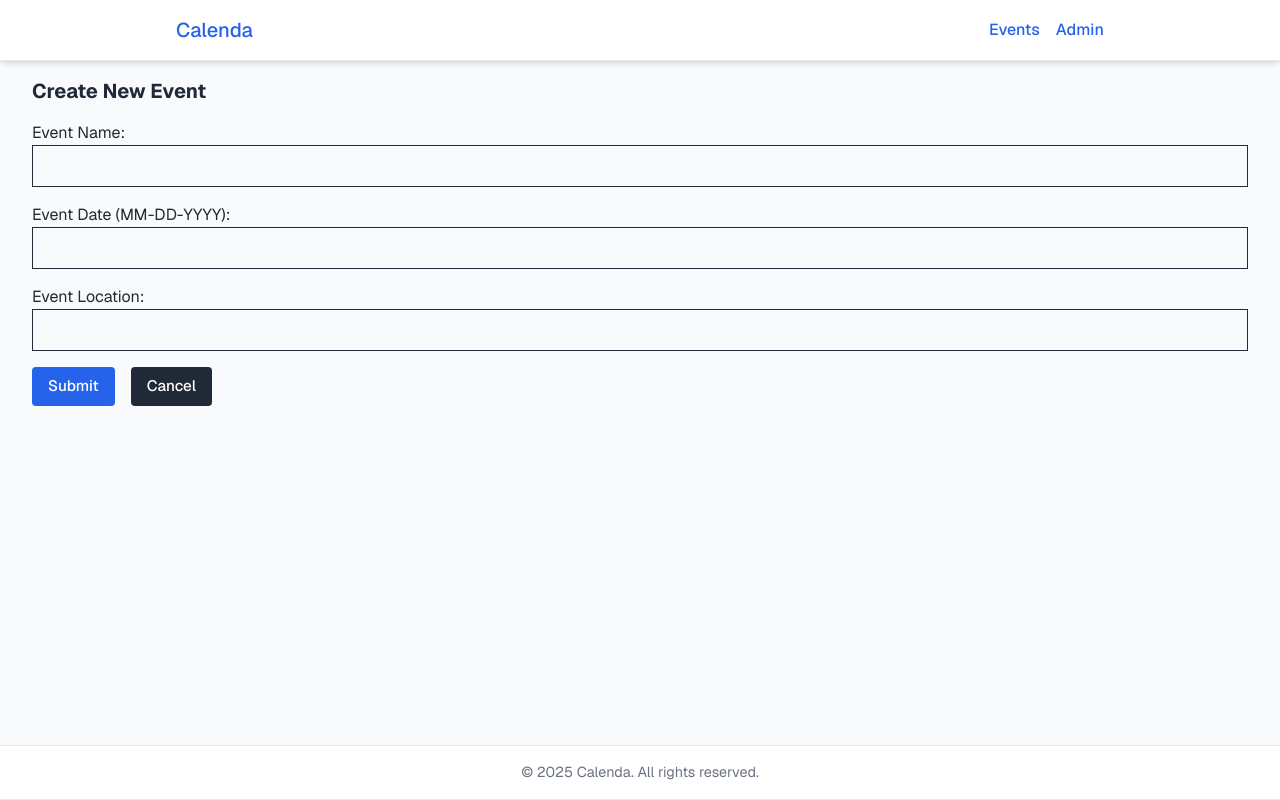
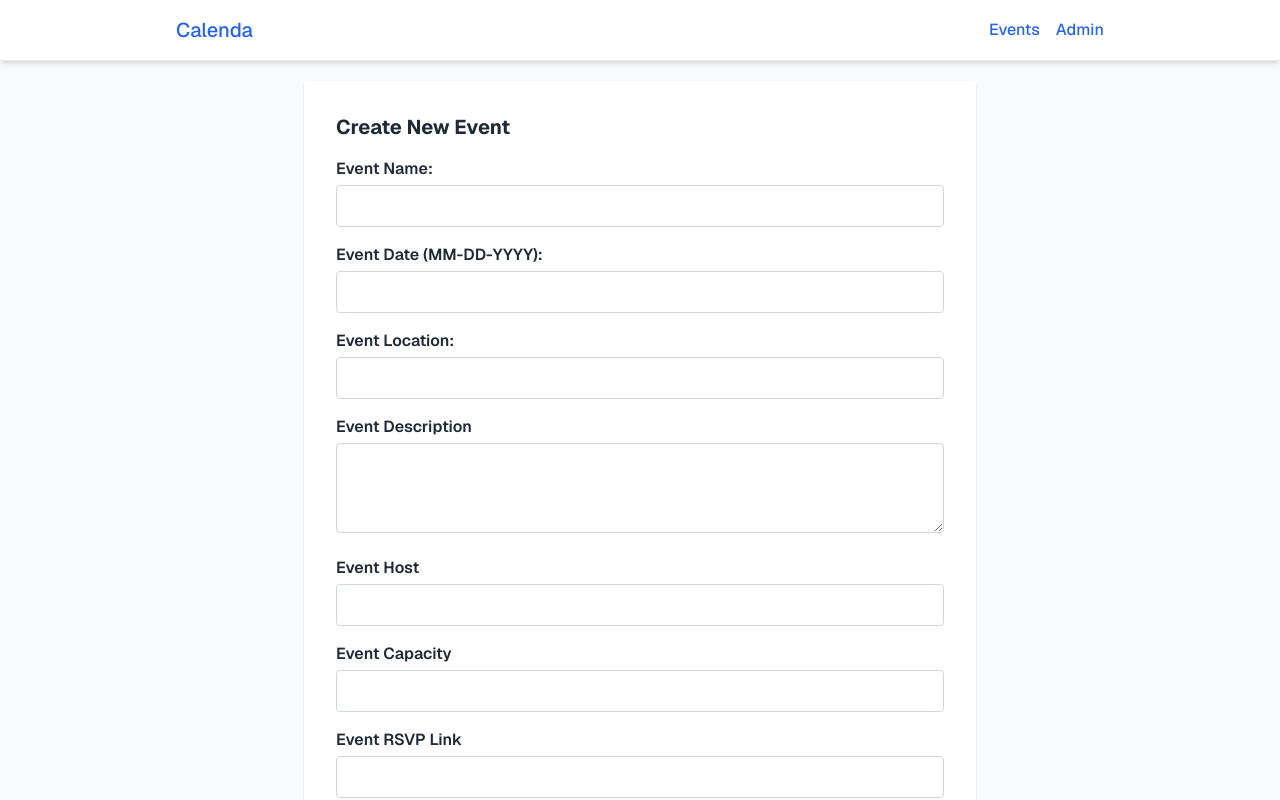
Before and after one commit to kndubois/Calenda, a Next.js app: page /admin/create in a window 1280 px wide. Shown: the top 800 px of the page. Built offline with nearby package versions, Linux system fonts and the light colour scheme.

Commit message:
updating events

```diff
--- a/db.json
+++ b/db.json
@@ -35,10 +35,10 @@
       "event_name": "Product Launch",
       "event_date": "07-10-2025",
       "event_location": "San Francisco",
-      "description": "Join us for the unveiling of our newest product line.",
-      "host": "Elena White, VP of Product",
-      "capacity": 150,
-      "rsvp_link": "https://example.com/rsvp"
+      "event_description": "Join us for the unveiling of our newest product line",
+      "event_host": "Elena White, VP of Product",
+      "event_capacity": "150",
+      "event_rsvp_link": "https://example.com/rsvp"
     }
   ]
 }
--- a/src/app/admin/create/page.js
+++ b/src/app/admin/create/page.js
@@ -8,6 +8,10 @@ export default function CreateEventForm() {
   const [eventName, setEventName] = useState('');
   const [eventDate, setEventDate] = useState('');
   const [eventLocation, setEventLocation] = useState('');
+  const [eventDescription, setEventDescription] = useState('');
+  const [eventHost, setEventHost] = useState('');
+  const [eventCapacity, setEventCapacity] = useState('');
+  const [eventRsvpLink, setEventRsvpLink] = useState('');
   const [isSubmitting, setIsSubmitting] = useState(false);
   const [errors, setErrors] = useState([]);
   const router = useRouter();
@@ -35,6 +39,19 @@ export default function CreateEventForm() {
 
     if (location.length < 3 || location.length > 30) {
         validationErrors.push('Location must be between 3 and 30 characters.');
+    }
+
+    if (eventLocation.length < 3 || eventLocation.length > 30) {
+        validationErrors.push('Location must be between 3 and 30 characters.');
+    }
+
+
+    if (eventCapacity && (isNaN(eventCapacity) || eventCapacity <= 0)) {
+        validationErrors.push('Capacity must be a positive number.');
+    }
+
+    if (eventRsvpLink && !/^https?:\/\/.+/.test(eventRsvpLink)) {
+        validationErrors.push('RSVP link must be a valid URL starting with http:// or https://');
     }
 
     return validationErrors;
@@ -66,6 +83,10 @@ export default function CreateEventForm() {
         event_name: eventName,
         event_date: eventDate,
         event_location: eventLocation,
+        event_description: eventDescription,
+        event_host: eventHost,
+        event_capacity: eventCapacity,
+        event_rsvp_link: rsvpLink,
     };
 
     await fetch('http://localhost:4000/events', {
@@ -79,7 +100,7 @@ export default function CreateEventForm() {
   };
 
   return (
-    <div className="p-4">
+    <div className="max-w-2xl mx-auto bg-white p-8 rounded shadow mt-5 mb-5">
         <h2 className="text-xl font-bold mb-4">Create New Event</h2>
         {errors.length > 0 && (
             <ul className="mb-4 text-red-600 list-disc list-inside">
@@ -90,38 +111,81 @@ export default function CreateEventForm() {
         )}
 
         <form onSubmit={handleSubmit} className="space-y-4">
+
             <div>
-                <label className="block">Event Name:</label>
+                <label className="block font-semibold mb-1">Event Name:</label>
                 <input
                     type="text"
                     value={eventName}
                     onChange={(e) => setEventName(e.target.value)}
-                    className="border p-2 w-full"
+                    className="border border-gray-300 rounded p-2 w-full"
                     required
                 />
             </div>
 
             <div>
-            <label className="block">Event Date (MM-DD-YYYY):</label>
+            <label className="block font-semibold mb-1">Event Date (MM-DD-YYYY):</label>
             <input
                 type="text"
                 value={eventDate}
                 onChange={(e) => setEventDate(e.target.value)}
-                className="border p-2 w-full"
+                className="border border-gray-300 rounded p-2 w-full"
                 required
             />
             </div>
 
             <div>
-            <label className="block">Event Location:</label>
+            <label className="block font-semibold mb-1">Event Location:</label>
             <input
                 type="text"
                 value={eventLocation}
                 onChange={(e) => setEventLocation(e.target.value)}
-                className="border p-2 w-full"
+                className="border border-gray-300 rounded p-2 w-full"
                 required
             />
             </div>
+
+            <div>
+            <label className="block font-semibold mb-1">Event Description</label>
+            <textarea
+                value={eventDescription}
+                onChange={(e) => setEventDescription(e.target.value)}
+                rows="3"
+                className="border border-gray-300 rounded p-2 w-full"
+            ></textarea>
+            </div>
+
+            <div>
+            <label className="block font-semibold mb-1">Event Host</label>
+            <input
+                type="text"
+                value={eventHost}
+                onChange={(e) => setEventHost(e.target.value)}
+                className="border border-gray-300 rounded p-2 w-full"
+            />
+            </div>
+
+            <div>
+            <label className="block font-semibold mb-1">Event Capacity</label>
+            <input
+                type="number"
+                min="1"
+                value={eventCapacity}
+                onChange={(e) => setEventCapacity(e.target.value)}
+                className="border border-gray-300 rounded p-2 w-full"
+            />
+            </div>
+
+            <div>
+            <label className="block font-semibold mb-1">Event RSVP Link</label>
+            <input
+                type="text"
+                value={eventRsvpLink}
+                onChange={(e) => setEventRsvpLink(e.target.value)}
+                className="border border-gray-300 rounded p-2 w-full"
+            />
+            </div>
+
 
             <div style={{ marginTop: '1rem' }}>
                 <button type="submit" className="button blue" disabled={isSubmitting}>{isSubmitting ? 'Saving...' : 'Submit'}</button>
--- a/src/app/admin/delete/DeleteButton.js
+++ b/src/app/admin/delete/DeleteButton.js
@@ -27,7 +27,7 @@ export default function DeleteButton({ id }) {
       className="text-red-600"
       disabled={deleting}
     >
-      {deleting ? 'Deleting...' : 'Delete Event'}
+      {deleting ? 'Deleting...' : 'D'}
     </button>
   );
 }
--- a/src/app/admin/edit/[id]/EditEventForm.js
+++ b/src/app/admin/edit/[id]/EditEventForm.js
@@ -7,10 +7,10 @@ export default function EditEventForm({ event }) {
   const [eventName, setEventName] = useState(event.event_name);
   const [eventDate, setEventDate] = useState(event.event_date);
   const [eventLocation, setEventLocation] = useState(event.event_location);
-  const [description, setDescription] = useState(event.description || '');
-  const [host, setHost] = useState(event.host || '');
-  const [capacity, setCapacity] = useState(event.capacity || '');
-  const [rsvpLink, setRsvpLink] = useState(event.rsvp_link || '');
+  const [eventDescription, setEventDescription] = useState(event.event_description || '');
+  const [eventHost, setEventHost] = useState(event.event_host || '');
+  const [eventCapacity, setEventCapacity] = useState(event.event_capacity || '');
+  const [eventRsvpLink, setEventRsvpLink] = useState(event.event_rsvp_link || '');
   const [isSubmitting, setIsSubmitting] = useState(false);
   const [errors, setErrors] = useState([]);
   const router = useRouter();
@@ -38,11 +38,11 @@ export default function EditEventForm({ event }) {
       validationErrors.push('Location must be between 3 and 30 characters.');
     }
 
-    if (capacity && (isNaN(capacity) || capacity < 1)) {
+    if (eventCapacity && (isNaN(eventCapacity) || eventCapacity < 1)) {
       validationErrors.push('Capacity must be a number greater than 0.');
     }
 
-    if (rsvpLink && !/^https?:\/\/.+/.test(rsvpLink)) {
+    if (eventRsvpLink && !/^https?:\/\/.+/.test(eventRsvpLink)) {
       validationErrors.push('RSVP link must be a valid URL starting with http:// or https://');
     }
 
@@ -65,10 +65,10 @@ export default function EditEventForm({ event }) {
       event_name: eventName,
       event_date: eventDate,
       event_location: eventLocation,
-      description,
-      host,
-      capacity,
-      rsvp_link: rsvpLink,
+      event_description: eventDescription,
+      event_host: eventHost,
+      event_capacity: eventCapacity,
+      event_rsvp_link: eventRsvpLink,
     };
 
     await fetch(`http://localhost:4000/events/${event.id}`, {
@@ -93,43 +93,28 @@ export default function EditEventForm({ event }) {
         </ul>
       )}
 
-      <form onSubmit={handleSubmit} className="space-y-6">
+      <form onSubmit={handleSubmit} className="space-y-4">
 
         <div>
-          <label className="block font-semibold mb-1">Event Name</label>
-          <input
-            type="text"
-            value={eventName}
-            onChange={(e) => setEventName(e.target.value)}
-            className="border border-gray-300 rounded p-2 w-full"
-          />
+            <label className="block font-semibold mb-1">Event Name:</label>
+            <input type="text" value={eventName} onChange={(e) => setEventName(e.target.value)} className="border border-gray-300 rounded p-2 w-full" required />
         </div>
 
         <div>
-          <label className="block font-semibold mb-1">Event Date (MM-DD-YYYY)</label>
-          <input
-            type="text"
-            value={eventDate}
-            onChange={(e) => setEventDate(e.target.value)}
-            className="border border-gray-300 rounded p-2 w-full"
-          />
+            <label className="block font-semibold mb-1">Event Date (MM-DD-YYYY):</label>
+            <input type="text" value={eventDate} onChange={(e) => setEventDate(e.target.value)} className="border border-gray-300 rounded p-2 w-full" required />
         </div>
 
         <div>
-          <label className="block font-semibold mb-1">Event Location</label>
-          <input
-            type="text"
-            value={eventLocation}
-            onChange={(e) => setEventLocation(e.target.value)}
-            className="border border-gray-300 rounded p-2 w-full"
-          />
+            <label className="block font-semibold mb-1">Event Location:</label>
+            <input type="text" value={eventLocation} onChange={(e) => setEventLocation(e.target.value)} className="border border-gray-300 rounded p-2 w-full" required />
         </div>
 
         <div>
             <label className="block font-semibold mb-1">Event Description</label>
             <textarea
-            value={description}
-            onChange={(e) => setDescription(e.target.value)}
+                value={eventDescription}
+                onChange={(e) => setEventDescription(e.target.value)}
                 rows="3"
                 className="border border-gray-300 rounded p-2 w-full"
             ></textarea>
@@ -139,8 +124,8 @@ export default function EditEventForm({ event }) {
             <label className="block font-semibold mb-1">Event Host</label>
             <input
                 type="text"
-            value={host}
-            onChange={(e) => setHost(e.target.value)}
+                value={eventHost}
+                onChange={(e) => setEventHost(e.target.value)}
                 className="border border-gray-300 rounded p-2 w-full"
             />
         </div>
@@ -150,8 +135,8 @@ export default function EditEventForm({ event }) {
             <input
                 type="number"
                 min="1"
-            value={capacity}
-            onChange={(e) => setCapacity(e.target.value)}
+                value={eventCapacity}
+                onChange={(e) => setEventCapacity(e.target.value)}
                 className="border border-gray-300 rounded p-2 w-full"
             />
         </div>
@@ -160,8 +145,8 @@ export default function EditEventForm({ event }) {
             <label className="block font-semibold mb-1">Event RSVP Link</label>
             <input
                 type="text"
-            value={rsvpLink}
-            onChange={(e) => setRsvpLink(e.target.value)}
+                value={eventRsvpLink}
+                onChange={(e) => setEventRsvpLink(e.target.value)}
                 className="border border-gray-300 rounded p-2 w-full"
             />
         </div>
```
Also changed, not shown: src/app/admin/page.js (+3 -5 lines), src/app/collection/[id]/page.js (+9 -9 lines). Lines whose indentation alone changed are shown as unchanged.
